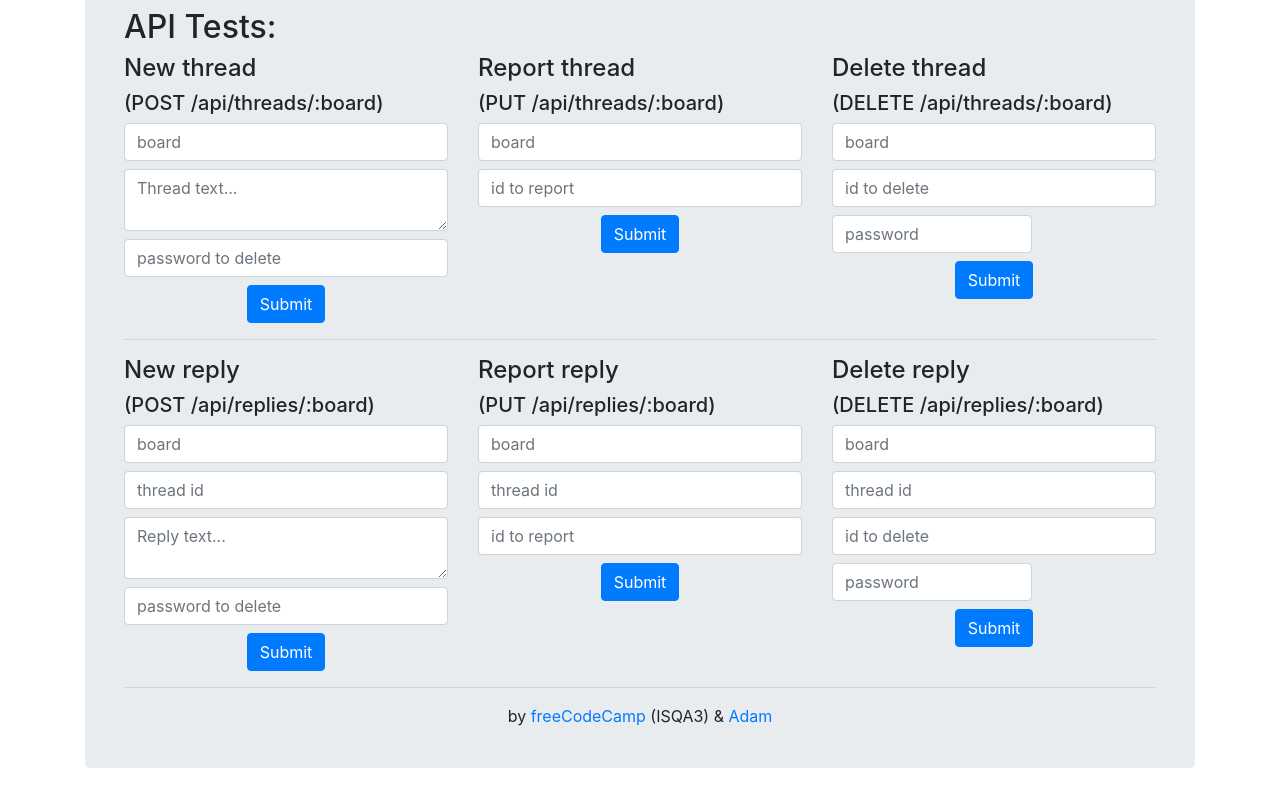
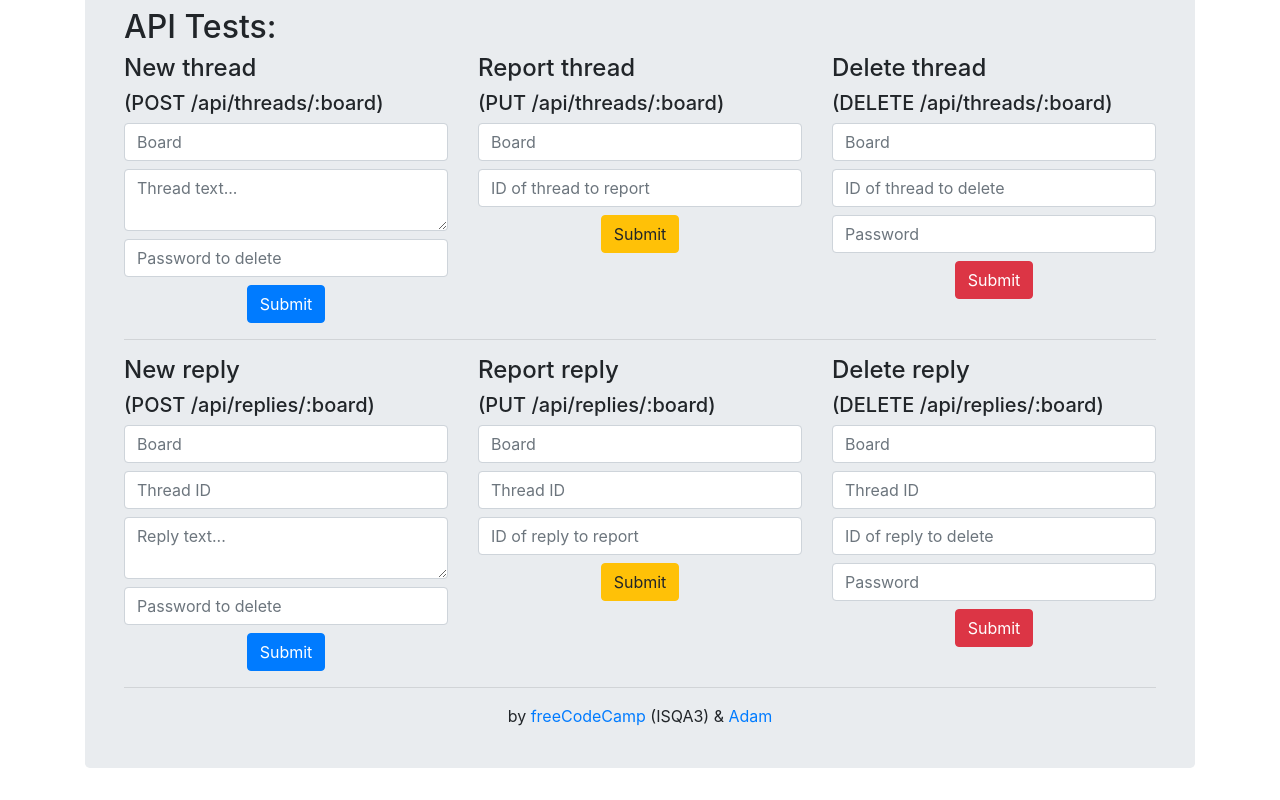
Before and after one commit to Adam777Z/freecodecamp-project-message-board, a website: page views/index.html in a window 1280 px wide. Shown: the part 1279-2079 px from the top of the page. Drawn offline with nearby package versions, Linux system fonts and the light colour scheme.

Commit message:
Updated with Glitch

```diff
--- a/public/style.css
+++ b/public/style.css
@@ -43,7 +43,7 @@ body {
 	font-weight: 600 !important;
 }
 
-#deleteThread input[name="delete_password"],
-#deleteReply input[name="delete_password"] {
+#boardDisplay #deleteThread input[name="delete_password"],
+#boardDisplay #deleteReply input[name="delete_password"] {
 	width: 200px !important;
 }
--- a/views/index.html
+++ b/views/index.html
@@ -63,9 +63,9 @@
 									<h5>(POST /api/threads/:board)</h5>
 									<form id="newThread" class="text-center" action="/api/threads/test" method="post">
 										<div class="form-group mb-0">
-											<input id="board1" class="form-control mb-2" type="text" name="board" placeholder="board" required>
+											<input id="board1" class="form-control mb-2" type="text" name="board" placeholder="Board" required>
 											<textarea class="form-control mb-2" name="text" placeholder="Thread text..." required></textarea>
-											<input class="form-control mb-2" type="text" name="delete_password" placeholder="password to delete" required>
+											<input class="form-control mb-2" type="text" name="delete_password" placeholder="Password to delete" required>
 										</div>
 										<input class="btn btn-primary" type="submit" value="Submit">
 									</form>
@@ -75,10 +75,10 @@
 									<h5>(PUT /api/threads/:board)</h5>
 									<form id="reportThread" class="text-center">
 										<div class="form-group mb-0">
-											<input id="board2" class="form-control mb-2" type="text" name="board" placeholder="board" required>
-											<input class="form-control mb-2" type="text" name="thread_id" placeholder="id to report" required>
+											<input id="board2" class="form-control mb-2" type="text" name="board" placeholder="Board" required>
+											<input class="form-control mb-2" type="text" name="thread_id" placeholder="ID of thread to report" required>
 										</div>
-										<input class="btn btn-primary" type="submit" value="Submit">
+										<input class="btn btn-warning" type="submit" value="Submit">
 									</form>
 								</div>
 								<div class="col">
@@ -86,11 +86,11 @@
 									<h5>(DELETE /api/threads/:board)</h5>
 									<form id="deleteThread" class="text-center">
 										<div class="form-group mb-0">
-											<input id="board3" class="form-control mb-2" type="text" name="board" placeholder="board" required>
-											<input class="form-control mb-2" type="text" name="thread_id" placeholder="id to delete" required>
-											<input class="form-control mb-2" type="text" name="delete_password" placeholder="password" required>
+											<input id="board3" class="form-control mb-2" type="text" name="board" placeholder="Board" required>
+											<input class="form-control mb-2" type="text" name="thread_id" placeholder="ID of thread to delete" required>
+											<input class="form-control mb-2" type="text" name="delete_password" placeholder="Password" required>
 										</div>
-										<input class="btn btn-primary" type="submit" value="Submit">
+										<input class="btn btn-danger" type="submit" value="Submit">
 									</form>
 								</div>
 							</div>
@@ -103,10 +103,10 @@
 									<h5>(POST /api/replies/:board)</h5>
 									<form id="newReply" class="text-center" action="/api/threads/test" method="post">
 										<div class="form-group mb-0">
-											<input id="board4" class="form-control mb-2" type="text" name="board" placeholder="board" required>
-											<input class="form-control mb-2" type="text" name="thread_id" placeholder="thread id" required>
+											<input id="board4" class="form-control mb-2" type="text" name="board" placeholder="Board" required>
+											<input class="form-control mb-2" type="text" name="thread_id" placeholder="Thread ID" required>
 											<textarea class="form-control mb-2" name="text" placeholder="Reply text..." required></textarea>
-											<input class="form-control mb-2" type="text" name="delete_password" placeholder="password to delete" required>
+											<input class="form-control mb-2" type="text" name="delete_password" placeholder="Password to delete" required>
 										</div>
 										<input class="btn btn-primary" type="submit" value="Submit">
 									</form>
@@ -116,11 +116,11 @@
 									<h5>(PUT /api/replies/:board)</h5>
 									<form id="reportReply" class="text-center">
 										<div class="form-group mb-0">
-											<input id="board5" class="form-control mb-2" type="text" name="board" placeholder="board" required>
-											<input class="form-control mb-2" type="text" name="thread_id" placeholder="thread id" required>
-											<input class="form-control mb-2" type="text" name="reply_id" placeholder="id to report" required>
+											<input id="board5" class="form-control mb-2" type="text" name="board" placeholder="Board" required>
+											<input class="form-control mb-2" type="text" name="thread_id" placeholder="Thread ID" required>
+											<input class="form-control mb-2" type="text" name="reply_id" placeholder="ID of reply to report" required>
 										</div>
-										<input class="btn btn-primary" type="submit" value="Submit">
+										<input class="btn btn-warning" type="submit" value="Submit">
 									</form>
 								</div>
 								<div class="col">
@@ -128,12 +128,12 @@
 									<h5>(DELETE /api/replies/:board)</h5>
 									<form id="deleteReply" class="text-center">
 										<div class="form-group mb-0">
-											<input id="board6" class="form-control mb-2" type="text" name="board" placeholder="board" required>
-											<input class="form-control mb-2" type="text" name="thread_id" placeholder="thread id" required>
-											<input class="form-control mb-2" type="text" name="reply_id" placeholder="id to delete" required>
-											<input class="form-control mb-2" type="text" name="delete_password" placeholder="password" required>
+											<input id="board6" class="form-control mb-2" type="text" name="board" placeholder="Board" required>
+											<input class="form-control mb-2" type="text" name="thread_id" placeholder="Thread ID" required>
+											<input class="form-control mb-2" type="text" name="reply_id" placeholder="ID of reply to delete" required>
+											<input class="form-control mb-2" type="text" name="delete_password" placeholder="Password" required>
 										</div>
-										<input class="btn btn-primary" type="submit" value="Submit">
+										<input class="btn btn-danger" type="submit" value="Submit">
 									</form>
 								</div>
 							</div>
```
Also changed, not shown: views/board.html (+2 -2 lines), views/thread.html (+2 -2 lines).
